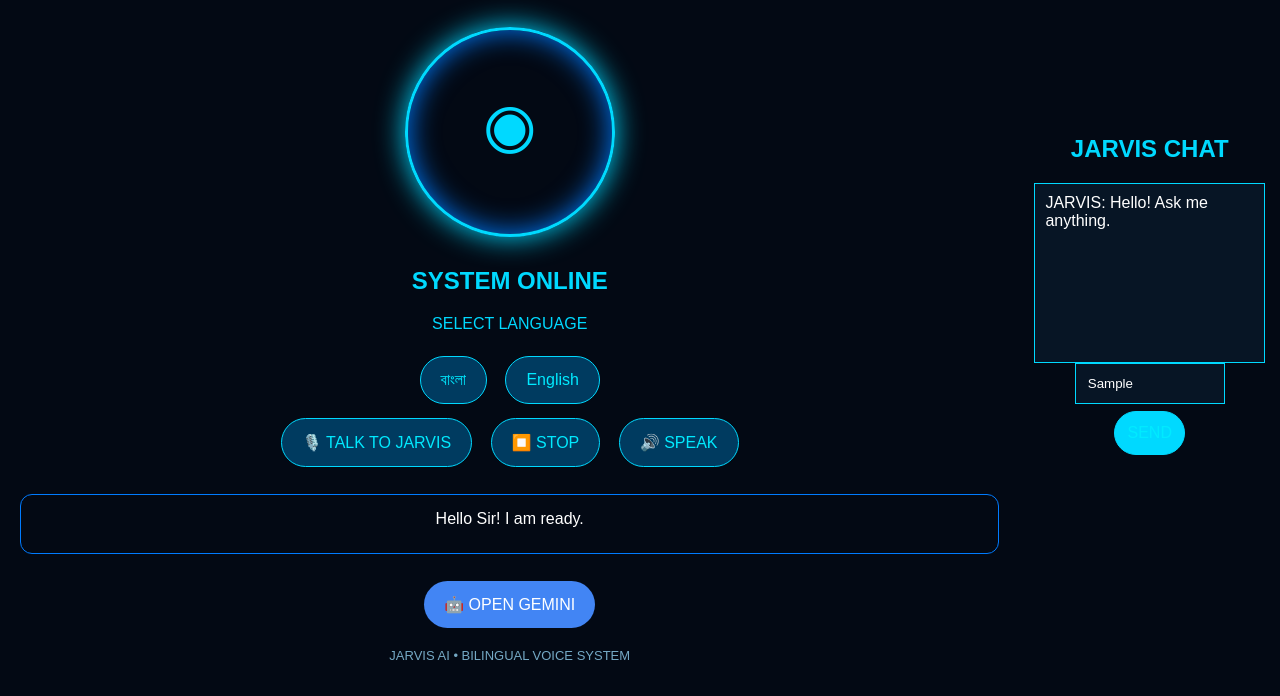
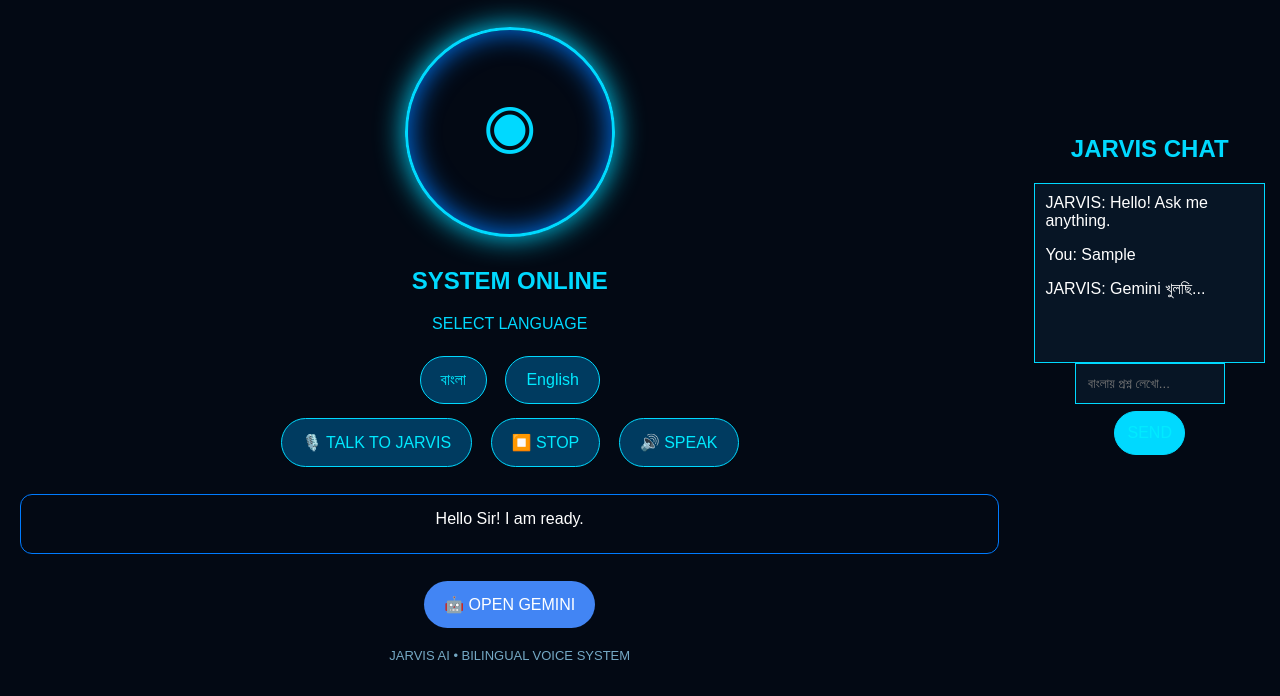
Before and after one commit to darkdevilpower111-star/JARVIS-AI-, a plain HTML site: page index.html in a window 1280 px wide. Both pictures are taken after typing "Sample" into the empty fields and a click on the button "SEND". Shown: the part 118-814 px from the top of the page. Drawn offline with Linux system fonts and the light colour scheme.

Commit message:
Update index.html

```diff
--- a/index.html
+++ b/index.html
@@ -366,8 +366,8 @@ function openGemini(){
 </div>
 
 <script>
-function sendChat(){function sendChat(){
-  const input = document.getElementById("chatInput");
+function sendChat(){
+const input = document.getElementById("chatInput");
   const box = document.getElementById("chatBox");
   const msg = input.value.trim();
 
```
